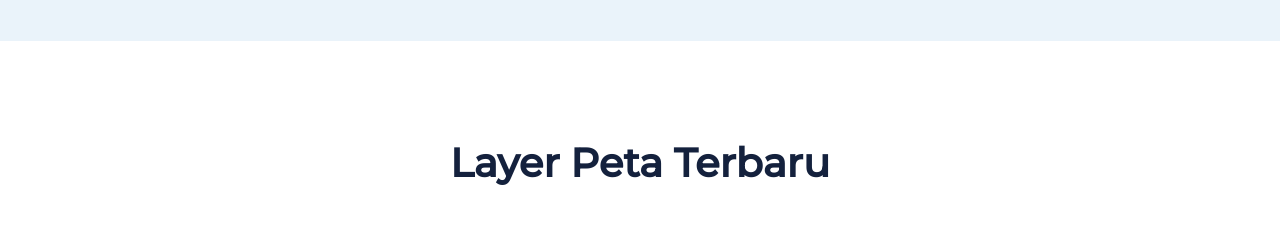
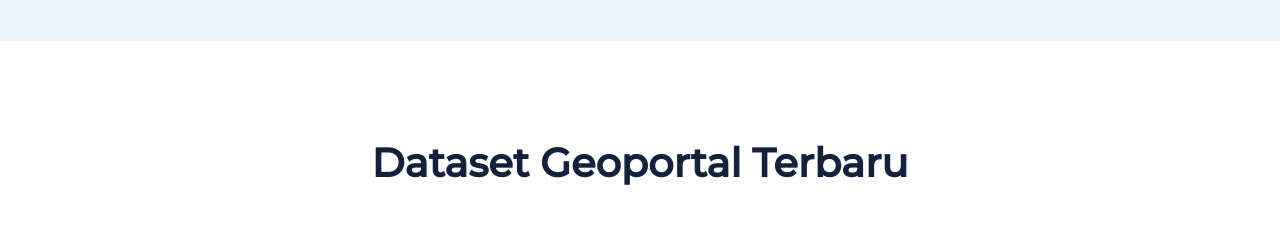
Before and after one commit to chwlr/bdlandingpage, a Next.js app: page / in a window 1280 px wide. Shown: the part 1640-1877 px from the top of the page. Built offline with nearby package versions, Linux system fonts and the light colour scheme; grey boxes are pictures that could not be loaded; some icons are missing.

Commit message:
update map component

```diff
--- a/components/maps/Maps.js
+++ b/components/maps/Maps.js
@@ -27,7 +27,7 @@ export default function LeafletMaps () {
 
 return (
     <MapContainers className="my-5">
-            <h1 className="text-center mb-5" style={{ color: "#14213D", fontWeight: "bold" }}>Layer Peta Terbaru</h1>
+            <h1 className="text-center mb-5" style={{ color: "#14213D", fontWeight: "bold" }}>Dataset Geoportal Terbaru</h1>
             <Row>
                 <Col md lg>
                     <h5 className="text-center" style={{ color: "#14213D", fontWeight: "bold", margin: "15px", padding: "10px" }}>Titik CCTV Kota Manado</h5>
```
